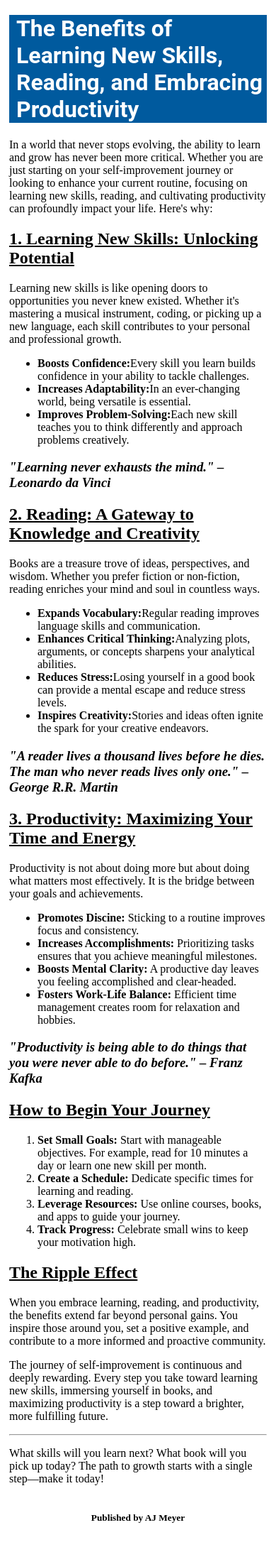
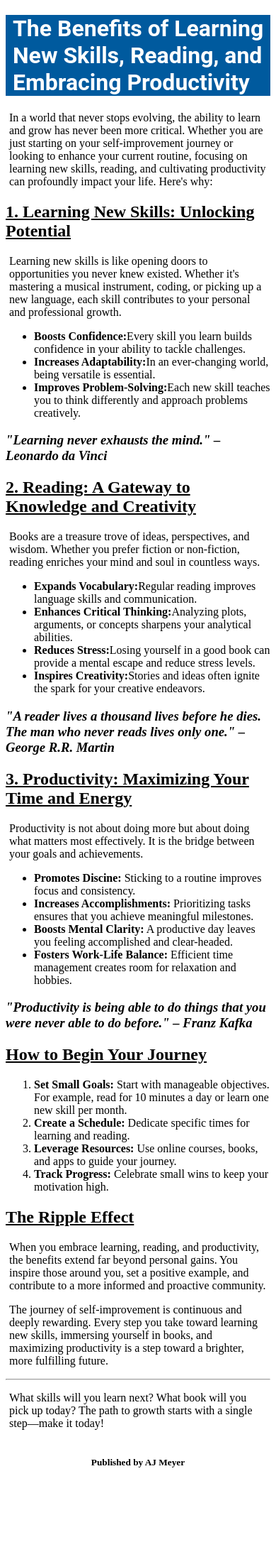
Before and after one commit to thaiga123/learning, a Flask app: page / in a window 390 px wide. Shown: the whole page at 71% size. After the commit the page ends 2067 px from the top, so only its background shows below. Run offline with Flask 3, Linux system fonts and the light colour scheme.

Commit message:
Fourth commit

```diff
--- a/static/styles.css
+++ b/static/styles.css
@@ -3,14 +3,14 @@
 }
 
 @media (max-width: 768px){
-    body{
+    .paragraphs{
         padding-left: 10px;
         padding-right: 10px
     }
 }
 
 @media (max-width: 400px){
-    body{
+    .paragraphs{
         padding-left: 5px;
         padding-right: 5px
     }
```
